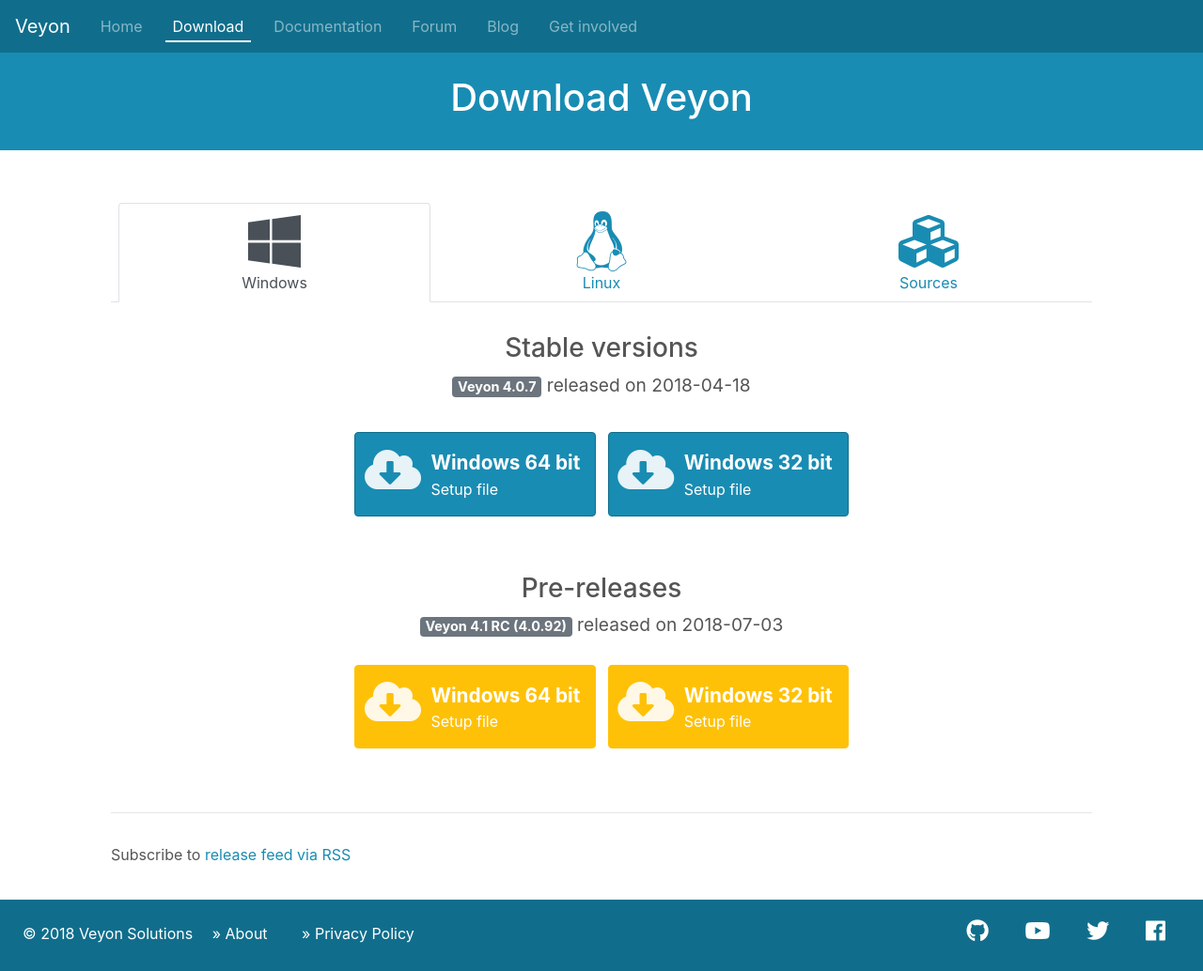
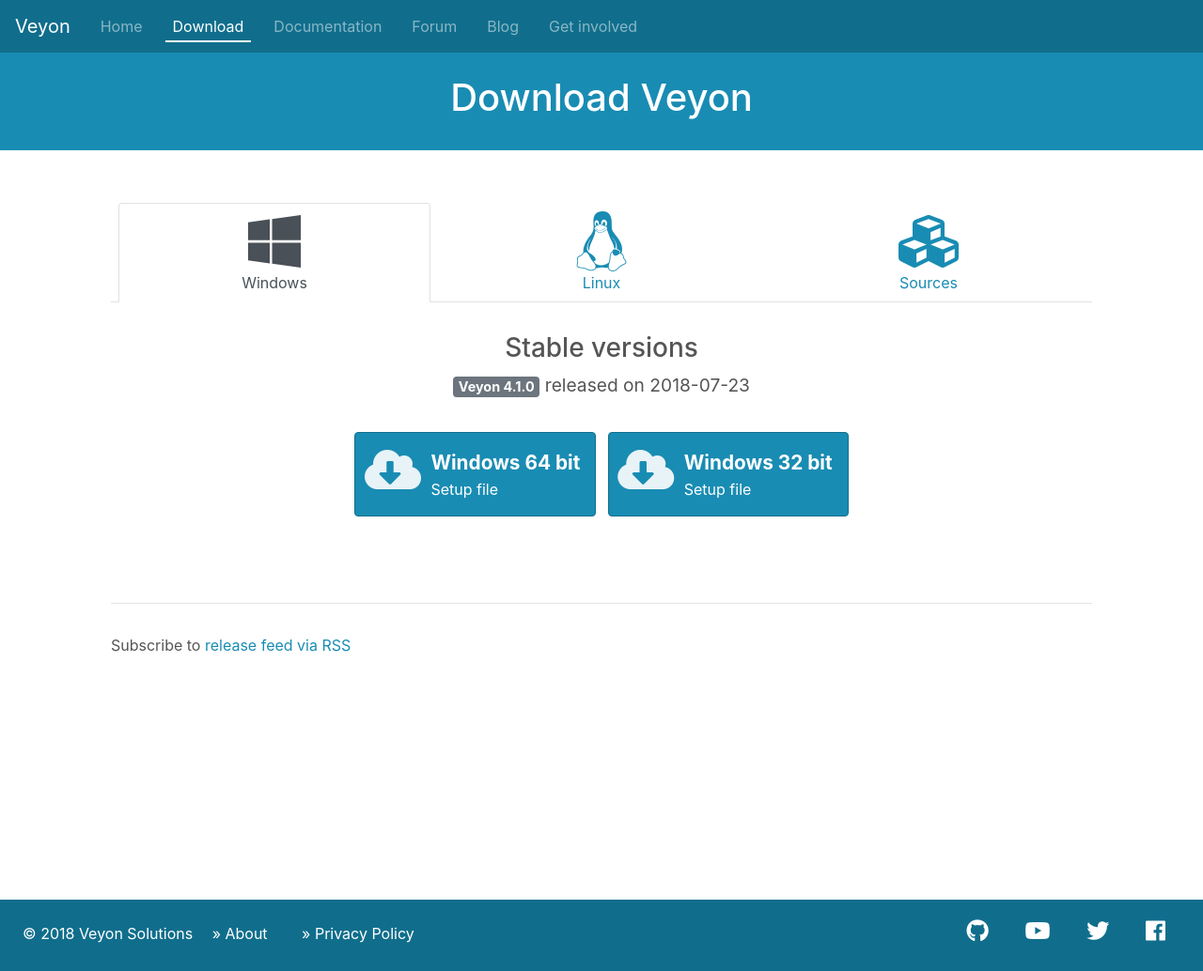
Before and after one commit to bowo93/pages, a Jekyll site: the page built from download.html, in a window 1280 px wide and 1034 px high. Shown: the whole window at 94% size. Built offline with Jekyll 4.4.1, drawn with Linux system fonts in a browser that asks for light colours.

Commit message:
download: update version and hide pre-releases

```diff
--- a/download.html
+++ b/download.html
@@ -3,8 +3,8 @@
 navid: download
 permalink: /download/
 title: Download Veyon
-stable-version: 4.0.7
-stable-release-date: 2018-04-18
+stable-version: 4.1.0
+stable-release-date: 2018-07-23
 beta-version: 4.0.92
 beta-version-label: Veyon 4.1 RC
 beta-release-date: 2018-07-03
@@ -34,6 +34,7 @@
         <a class="btn btn-dl btn-primary" href="https://github.com/veyon/veyon/releases/download/v{{ page.stable-version }}/veyon-{{ page.stable-version }}.0-win32-setup.exe"><i class="fa fa-cloud-download-alt fa-3x download-icon"></i><span class="dl-platform">Windows 32 bit</span><br/>Setup file</a>
         <br/>
         <br/>
+        <!--
         <div class="version-label">
           <h3>Pre-releases</h3>
           <a href="https://github.com/veyon/veyon/releases/tag/v{{ page.beta-version }}/"><span class="badge badge-secondary">{{ page.beta-version-label }} ({{ page.beta-version }})</span></a> released on {{page.beta-release-date}}
@@ -41,6 +42,7 @@
         <br/>
         <a class="btn btn-dl btn-warning" href="https://github.com/veyon/veyon/releases/download/v{{ page.beta-version }}/veyon-{{ page.beta-version }}.0-win64-setup.exe"><i class="fa fa-cloud-download-alt fa-3x download-icon"></i><span class="dl-platform">Windows 64 bit</span><br/>Setup file</a>
         <a class="btn btn-dl btn-warning" href="https://github.com/veyon/veyon/releases/download/v{{ page.beta-version }}/veyon-{{ page.beta-version }}.0-win32-setup.exe"><i class="fa fa-cloud-download-alt fa-3x download-icon"></i><span class="dl-platform">Windows 32 bit</span><br/>Setup file</a>
+         -->
       </div>
       <div class="tab-pane fade" id="linux" role="tabpanel" aria-labelledby="linux-tab">
         <a class="btn btn-primary btn-dl" href="https://github.com/veyon/veyon/releases/download/v{{ page.stable-version }}/veyon_{{ page.stable-version }}-debian-stretch_amd64.deb"><i class="fa fa-cloud-download-alt fa-3x download-icon"></i><span class="dl-platform">Debian Stretch</span><br/>DEB/amd64</a>
@@ -51,6 +53,7 @@
         <a class="btn btn-primary btn-dl" href="https://github.com/veyon/veyon/releases/download/v{{ page.stable-version }}/veyon-{{ page.stable-version }}.centos-73.x86_64.rpm"><i class="fa fa-cloud-download-alt fa-3x download-icon"></i><span class="dl-platform">CentOS 7.3</span><br/>RPM/x86_64</a>
         <br/>
         <br/>
+        <!--
         <div class="version-label">
           <h3>Pre-releases</h3>
           <a href="https://github.com/veyon/veyon/releases/tag/v{{ page.beta-version }}/"><span class="badge badge-secondary">{{ page.beta-version-label }} ({{ page.beta-version }})</span></a> released on {{page.beta-release-date}}
@@ -62,6 +65,7 @@
         <a class="btn btn-warning btn-dl" href="https://github.com/veyon/veyon/releases/download/v{{ page.beta-version }}/veyon-{{ page.beta-version }}.opensuse-42.3.x86_64.rpm"><i class="fa fa-cloud-download-alt fa-3x download-icon"></i><span class="dl-platform">openSUSE 42.3</span><br/>RPM/x86_64</a>
         <a class="btn btn-warning btn-dl" href="https://github.com/veyon/veyon/releases/download/v{{ page.beta-version }}/veyon-{{ page.beta-version }}.fc27.x86_64.rpm"><i class="fa fa-cloud-download-alt fa-3x download-icon"></i><span class="dl-platform">Fedora Core 27</span><br/>RPM/x86_64</a>
         <a class="btn btn-warning btn-dl" href="https://github.com/veyon/veyon/releases/download/v{{ page.beta-version }}/veyon-{{ page.beta-version }}.centos-73.x86_64.rpm"><i class="fa fa-cloud-download-alt fa-3x download-icon"></i><span class="dl-platform">CentOS 7.3</span><br/>RPM/x86_64</a>
+        -->
       </div>
       <div class="tab-pane fade" id="sources" role="tabpanel" aria-labelledby="sources-tab">
         <a class="btn btn-primary btn-dl" href="https://github.com/veyon/veyon/releases/download/v{{ page.stable-version }}/veyon-{{ page.stable-version }}-src.tar.bz2"><i class="fa fa-cloud-download-alt fa-3x download-icon"></i><span class="dl-platform">Source code archive<br>Veyon {{ page.stable-version }}</a></span><br/>
```
